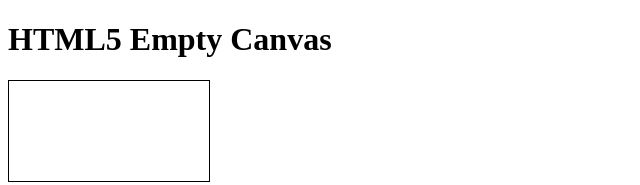
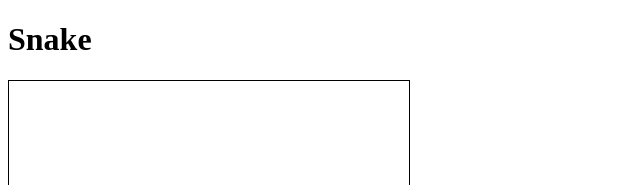
Before and after one commit to MattSBarnett/agentic-snake-maker, a plain HTML site: page index.html in a window 1280 px wide. Shown: the top 185 px of the page, without its empty margins (0-640 px from the left). Drawn offline with Linux system fonts and the light colour scheme.

Commit message:
Update canvas for snake game

```diff
--- a/index.html
+++ b/index.html
@@ -1,12 +1,12 @@
 <!doctype html>
 <html>
   <body>
-    <h1>HTML5 Empty Canvas</h1>
+    <h1>Snake</h1>
 
     <canvas
       id="canvas"
-      width="200"
-      height="100"
+      width="400"
+      height="400"
       style="border: 1px solid #000000"
     >
       Sorry, your browser does not support canvas.
```
